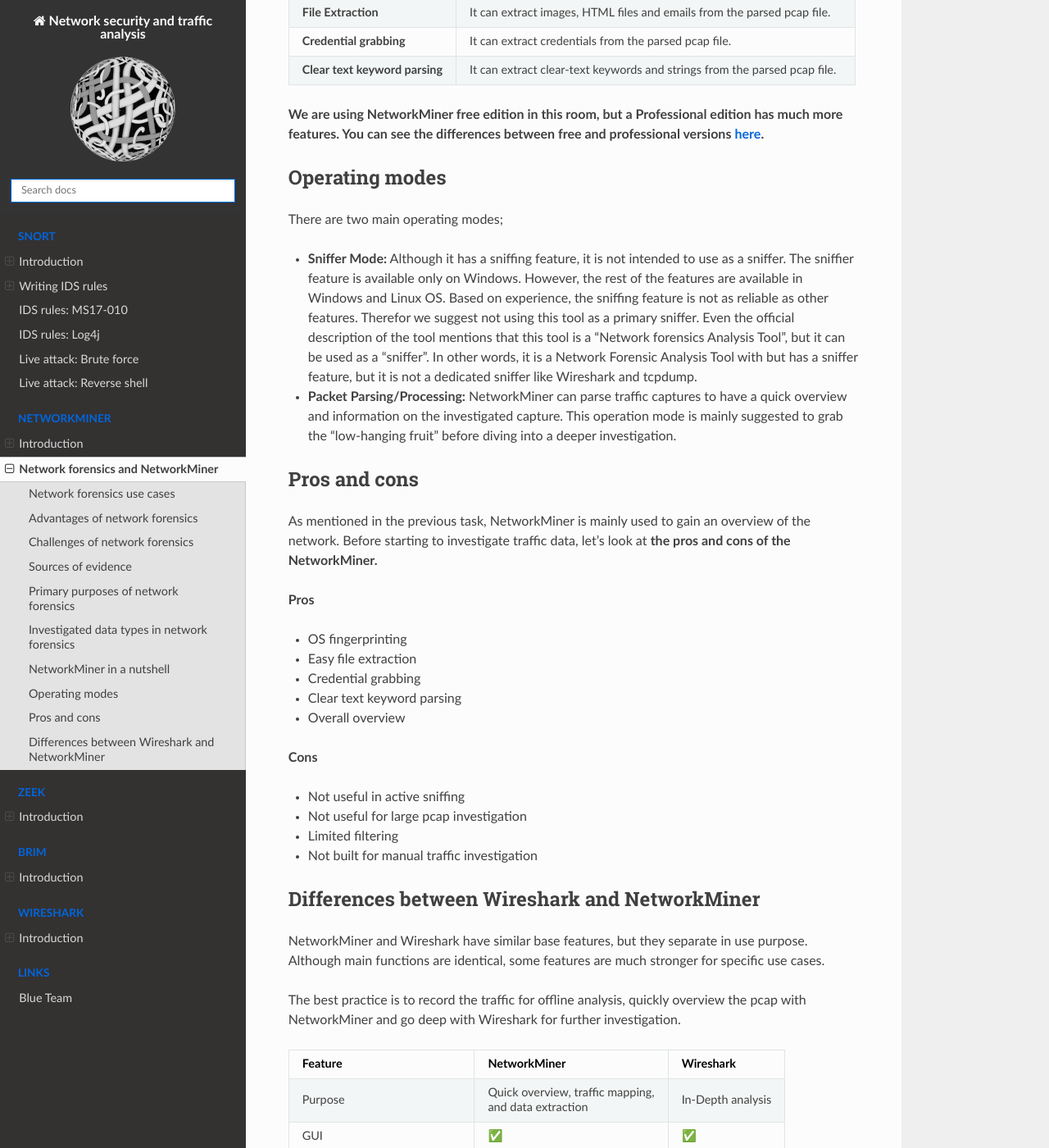
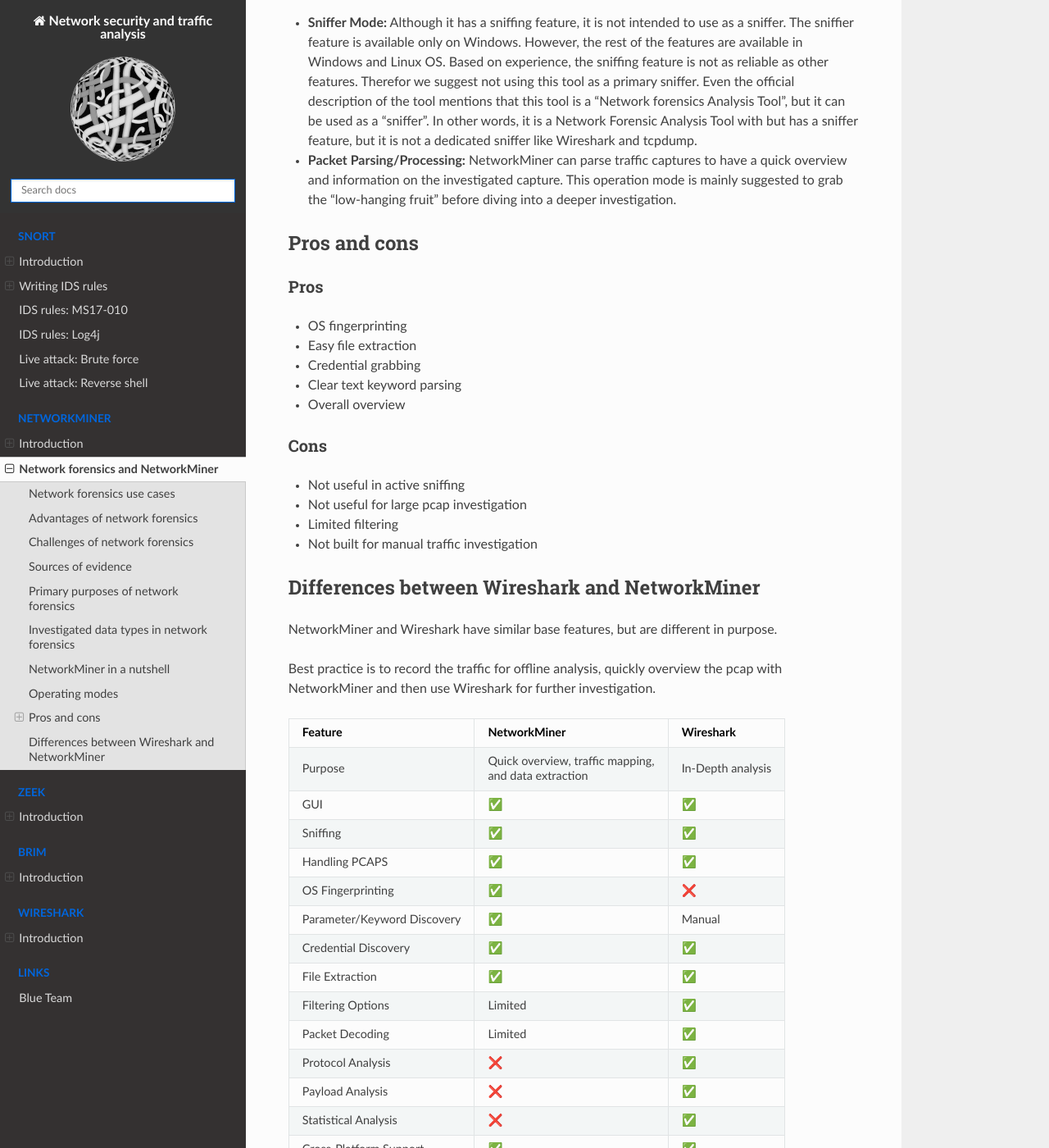
Before and after one commit to tymyrddin/blue-net, a Sphinx documentation site: the page built from source/docs/miner/forensics.md, in a window 1280 px wide and 1400 px high, scrolled down 4125 px. Shown: the whole window at 82% size. Built offline with Sphinx 7.4.7 and the Read the Docs theme 2.0.0, drawn with Linux system fonts in a browser that asks for light colours; some of the changed text lies outside the part shown.

Commit message:
NetworkMiner

```diff
--- a/source/docs/miner/forensics.md
+++ b/source/docs/miner/forensics.md
@@ -18,8 +18,6 @@
 
 ## Network forensics use cases
 
-The most common Network forensics use cases are explained below;
-
 - **Network discovery:** Discovering the network to overview connected devices, rogue hosts and network load.
 - **Packets reassembling:** Reassembling the packets to investigate the traffic flow. This use case is helpful in unencrypted traffic flows.
 - **Data leakage detection:** Reviewing packet transfer rates for each host and destination address helps detect possible data leakage.
@@ -28,8 +26,6 @@
 
 ## Advantages of network forensics
 
-General advantages of Network forensics are explained below;
-
 - **Availability of network-based evidence in the wild:** Capturing network traffic is collecting evidence, so it is easier than other  types of evidence collections such as logs and IOCs.
 - **Ease of data/evidence collection without creating noise:** Capturing and working with network traffic is easier than investigating  unfiltered events by EDRs, EPPs and log systems. Usually, sniffing  doesn't create much noise, logs and alerts. The other thing is that  network traffic is not destructible like logs and alerts generated by  security systems.
 - **It is hard to destroy the network evidence, as it is the transferred data:** Since the evidence is the traffic itself, it is impossible to do anything  without creating network noise. Still, it is possible to hide the  artefacts by encrypting, tunnelling and manipulating the packets. So,  the second fact is the challenge of this advantage.
@@ -37,8 +33,6 @@
 - **It is possible to gather evidence for memory and non-residential malicious activities:** The malware/threat might reside in the memory to avoid detection. However,  the series of commands and connections live in the network. So it is  possible to detect non-residential threats with Network forensics tools  and tactics.
 
 ## Challenges of network forensics
-
-General challenges of the Network forensics are explained below;
 
 - **Deciding what to do:** One of the most difficult challenges of Network forensics is "Deciding what to do". There are several purposes of carving networks; SOC, IH/IR and  Threat Hunting. Observing, trapping, catching, or stopping an anomalous  activity is also possible.
 - **Sufficient data/evidence collection on the network:** One of the advantages of Network forensics is "Ease of collecting  evidence". However, the breadth of this concept poses a challenge. There are multiple points to consider in data/evidence collection.
@@ -52,7 +46,8 @@
 
 ## Sources of evidence
 
-Capturing proper network traffic requires knowledge and tools. Usually, there is a single chance of gathering the live traffic as evidence. There are  multiple evidence resources to gather Network forensics data.
+Capturing proper network traffic requires knowledge and tools. Usually, there is a single chance of gathering the
+live traffic as evidence. There are multiple evidence resources to gather Network forensics data:
 
 - TAPS
 - InLine Devices
@@ -70,14 +65,10 @@
 
 ## Primary purposes of network forensics
 
-There are two primary purposes in Network forensics investigations.
-
 - **Security Operations (SOC):** Daily security monitoring activities on system performance and health, user behaviour, and security issues.
 - **Incident Handling/Response and Threat Hunting:** During/Post-incident investigation activities on understanding the reason for the incident,  detecting malicious and suspicious activity, and investigating the data  flow content.
 
 ## Investigated data types in network forensics
-
-There are three main data types investigated in Network forensics:
 
 - **Live Traffic**
 - **Traffic Captures (full packet captures and network flows)**
@@ -103,16 +94,12 @@
 
 ## Operating modes
 
-There are two main operating modes;
-
 - **Sniffer Mode:** Although it has a sniffing feature, it is not intended to use as a sniffer. The  sniffier feature is available only on Windows. However, the rest of the  features are available in Windows and Linux OS. Based on experience, the sniffing feature is not as reliable as  other features. Therefor we suggest not using this tool as a primary sniffer. Even the official description of the tool mentions that this  tool is a "Network forensics Analysis Tool", but it can be used as a  "sniffer". In other words, it is a Network Forensic Analysis Tool with  but has a sniffer feature, but it is not a dedicated sniffer like  Wireshark and tcpdump.
 - **Packet Parsing/Processing:** NetworkMiner can parse traffic captures to have a quick overview and information on  the investigated capture. This operation mode is mainly suggested to  grab the "low-hanging fruit" before diving into a deeper investigation.
 
 ## Pros and cons
 
-As mentioned in the previous task, NetworkMiner is mainly used to gain an  overview of the network. Before starting to investigate traffic data,  let's look at **the pros and cons of the NetworkMiner.**
-
-**Pros**
+### Pros
 
 - OS fingerprinting
 - Easy file extraction
@@ -120,7 +107,7 @@
 - Clear text keyword parsing
 - Overall overview
 
-**Cons**
+### Cons
 
 - Not useful in active sniffing
 - Not useful for large pcap investigation
@@ -129,9 +116,9 @@
 
 ## Differences between Wireshark and NetworkMiner
 
-NetworkMiner and Wireshark have similar base features, but they separate in use  purpose. Although main functions are identical, some features are much stronger for specific use cases.
+NetworkMiner and Wireshark have similar base features, but are different in purpose.
 
-The best practice is to record the traffic for offline analysis, quickly  overview the pcap with NetworkMiner and go deep with Wireshark for  further investigation.
+Best practice is to record the traffic for offline analysis, quickly overview the pcap with NetworkMiner and then use Wireshark for further investigation.
 
 | **Feature**                 | **NetworkMiner**                                         | **Wireshark**     |
 |:----------------------------|----------------------------------------------------------|-------------------|
```
